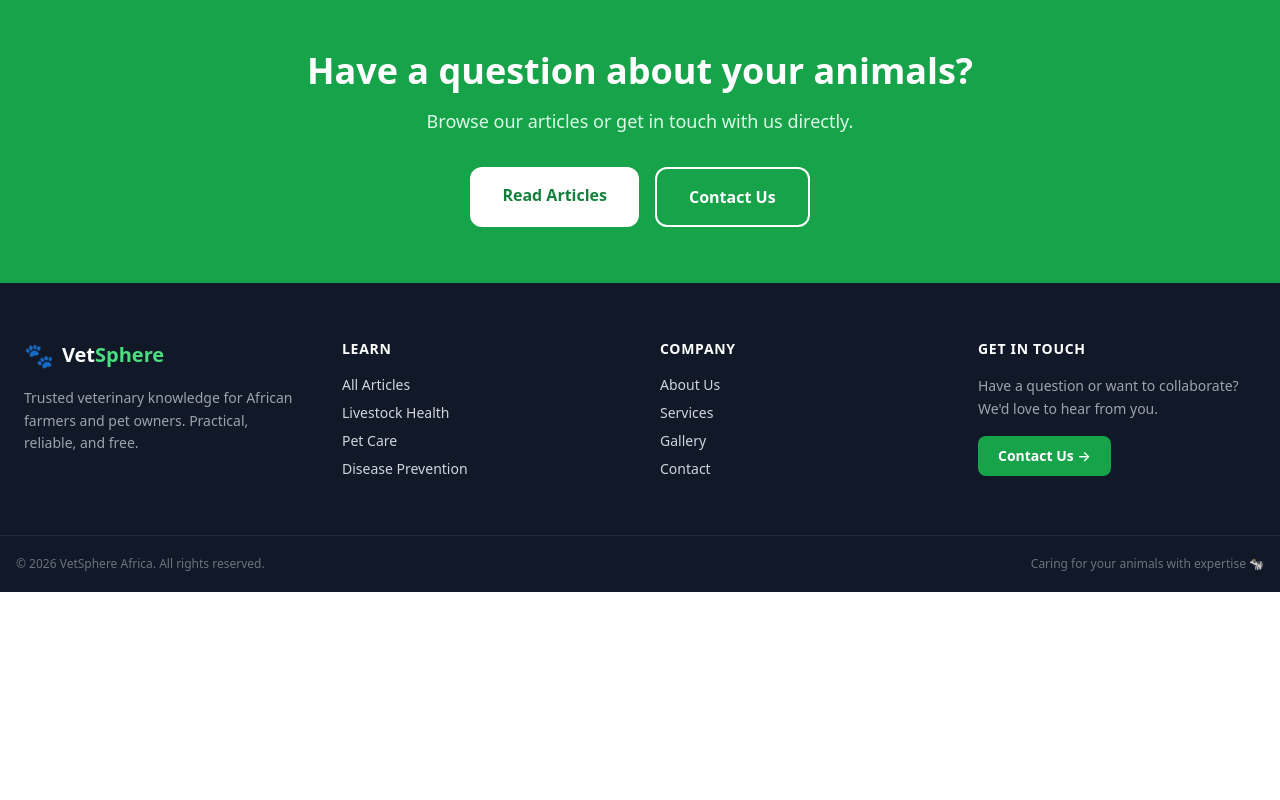
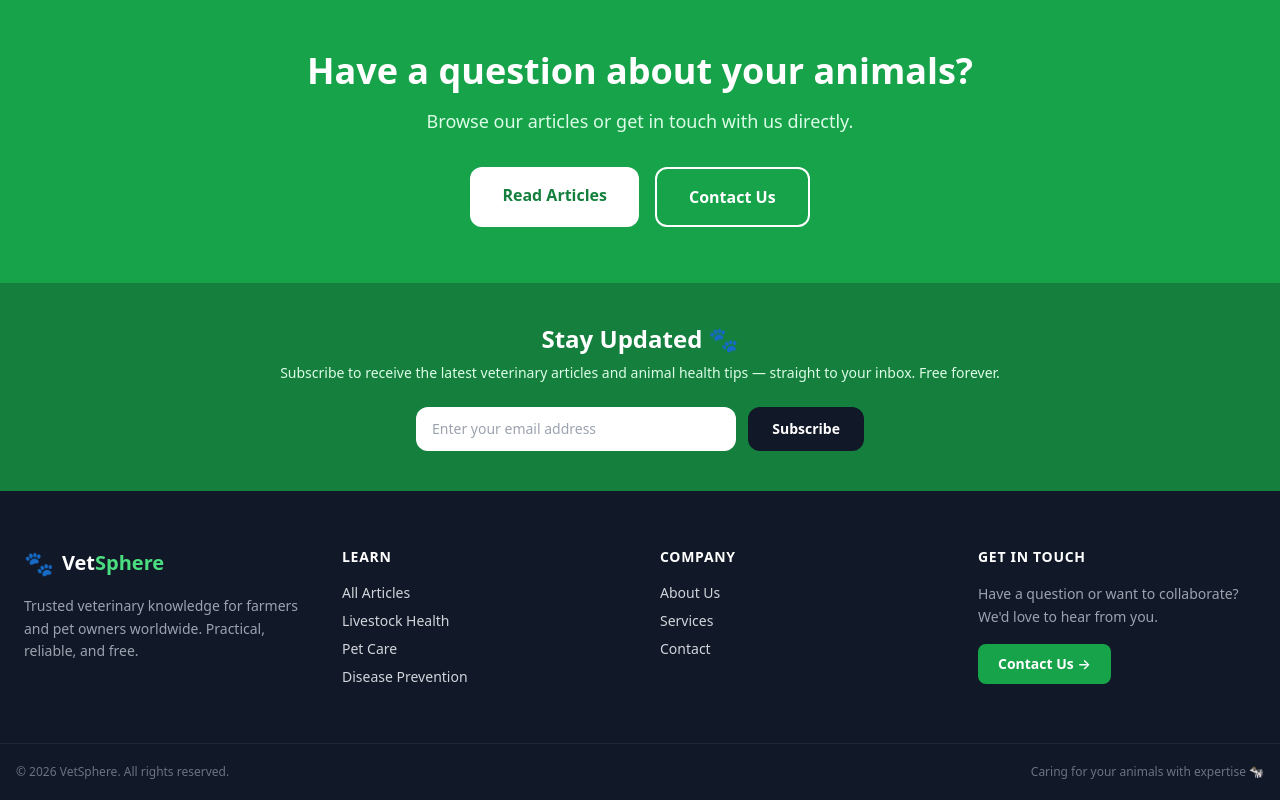
Before and after one commit to mathewschilongo099/VetSphere, a Next.js app: page / in a window 1280 px wide. Shown: the part 1968-2768 px from the top of the page. Before the commit the page ends 2560 px from the top, so only its background shows below. Built offline with nearby package versions, Linux system fonts and the light colour scheme.

Commit message:
Update Footer.tsx

```diff
--- a/src/components/layout/Footer.tsx
+++ b/src/components/layout/Footer.tsx
@@ -1,6 +1,73 @@
+'use client';
+import { useState } from 'react';
+
 export default function Footer() {
+  const [email, setEmail] = useState('');
+  const [subStatus, setSubStatus] = useState<'idle' | 'sending' | 'success' | 'error'>('idle');
+
+  async function handleSubscribe(e: React.FormEvent) {
+    e.preventDefault();
+    if (!email.trim()) return;
+    setSubStatus('sending');
+
+    try {
+      const response = await fetch('https://formspree.io/f/mnjyvdby', {
+        method: 'POST',
+        headers: { 'Content-Type': 'application/json', Accept: 'application/json' },
+        body: JSON.stringify({ email, _subject: 'New Newsletter Subscription' }),
+      });
+
+      if (response.ok) {
+        setSubStatus('success');
+        setEmail('');
+      } else {
+        setSubStatus('error');
+      }
+    } catch {
+      setSubStatus('error');
+    }
+  }
+
   return (
     <footer className="bg-gray-900 text-gray-300 w-full">
+
+      {/* Newsletter Section */}
+      <div className="bg-green-700 w-full py-10">
+        <div className="max-w-3xl mx-auto px-4 text-center">
+          <h3 className="text-2xl font-extrabold text-white mb-2">Stay Updated 🐾</h3>
+          <p className="text-green-100 text-sm mb-6">
+            Subscribe to receive the latest veterinary articles and animal health tips — straight to your inbox. Free forever.
+          </p>
+
+          {subStatus === 'success' ? (
+            <div className="bg-green-600 border border-green-500 text-white rounded-xl px-6 py-3 text-sm font-medium inline-block">
+              ✅ Subscribed successfully! Welcome to VetSphere.
+            </div>
+          ) : (
+            <form onSubmit={handleSubscribe} className="flex flex-col sm:flex-row gap-3 max-w-md mx-auto">
+              <input
+                type="email"
+                required
+                value={email}
+                onChange={(e) => setEmail(e.target.value)}
+                placeholder="Enter your email address"
+                className="flex-1 px-4 py-3 rounded-xl text-sm text-gray-900 focus:outline-none focus:ring-2 focus:ring-white"
+              />
+              <button
+                type="submit"
+                disabled={subStatus === 'sending'}
+                className="bg-gray-900 hover:bg-gray-800 disabled:bg-gray-700 text-white font-bold px-6 py-3 rounded-xl text-sm transition shrink-0"
+              >
+                {subStatus === 'sending' ? 'Subscribing...' : 'Subscribe'}
+              </button>
+            </form>
+          )}
+
+          {subStatus === 'error' && (
+            <p className="text-red-300 text-xs mt-3">Something went wrong. Please try again.</p>
+          )}
+        </div>
+      </div>
 
       {/* Main Footer */}
       <div className="max-w-7xl mx-auto px-4 sm:px-6 py-14 grid grid-cols-1 sm:grid-cols-2 lg:grid-cols-4 gap-10">
@@ -12,7 +79,7 @@ export default function Footer() {
             <span className="text-xl font-extrabold text-white">Vet<span className="text-green-400">Sphere</span></span>
           </a>
           <p className="text-sm text-gray-400 leading-relaxed">
-            Trusted veterinary knowledge for African farmers and pet owners. Practical, reliable, and free.
+            Trusted veterinary knowledge for farmers and pet owners worldwide. Practical, reliable, and free.
           </p>
         </div>
 
@@ -33,12 +100,11 @@ export default function Footer() {
           <ul className="space-y-2 text-sm">
             <li><a href="/about" className="hover:text-green-400 transition">About Us</a></li>
             <li><a href="/services" className="hover:text-green-400 transition">Services</a></li>
-            <li><a href="/gallery" className="hover:text-green-400 transition">Gallery</a></li>
             <li><a href="/contact" className="hover:text-green-400 transition">Contact</a></li>
           </ul>
         </div>
 
-        {/* Contact */}
+        {/* Get In Touch */}
         <div>
           <h4 className="text-white font-semibold text-sm uppercase tracking-wider mb-4">Get In Touch</h4>
           <p className="text-sm text-gray-400 mb-4 leading-relaxed">
@@ -56,7 +122,7 @@ export default function Footer() {
       {/* Bottom Bar */}
       <div className="border-t border-gray-800 py-5 px-4">
         <div className="max-w-7xl mx-auto flex flex-col sm:flex-row justify-between items-center gap-2 text-xs text-gray-500">
-          <p>© 2026 VetSphere Africa. All rights reserved.</p>
+          <p>© 2026 VetSphere. All rights reserved.</p>
           <p>Caring for your animals with expertise 🐄</p>
         </div>
       </div>
```
